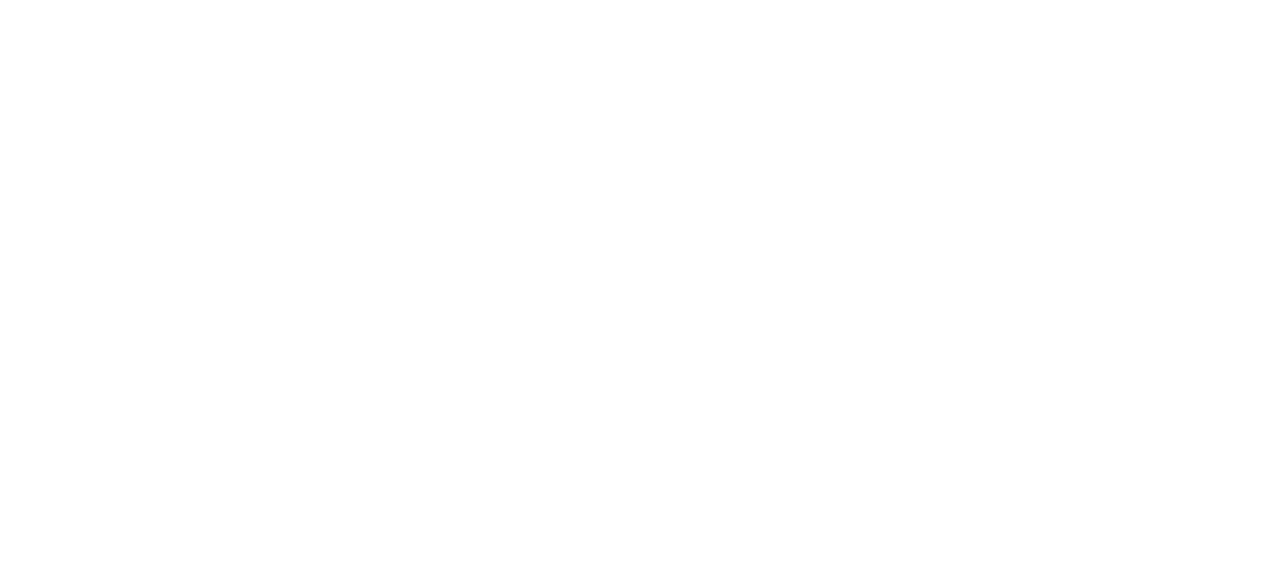
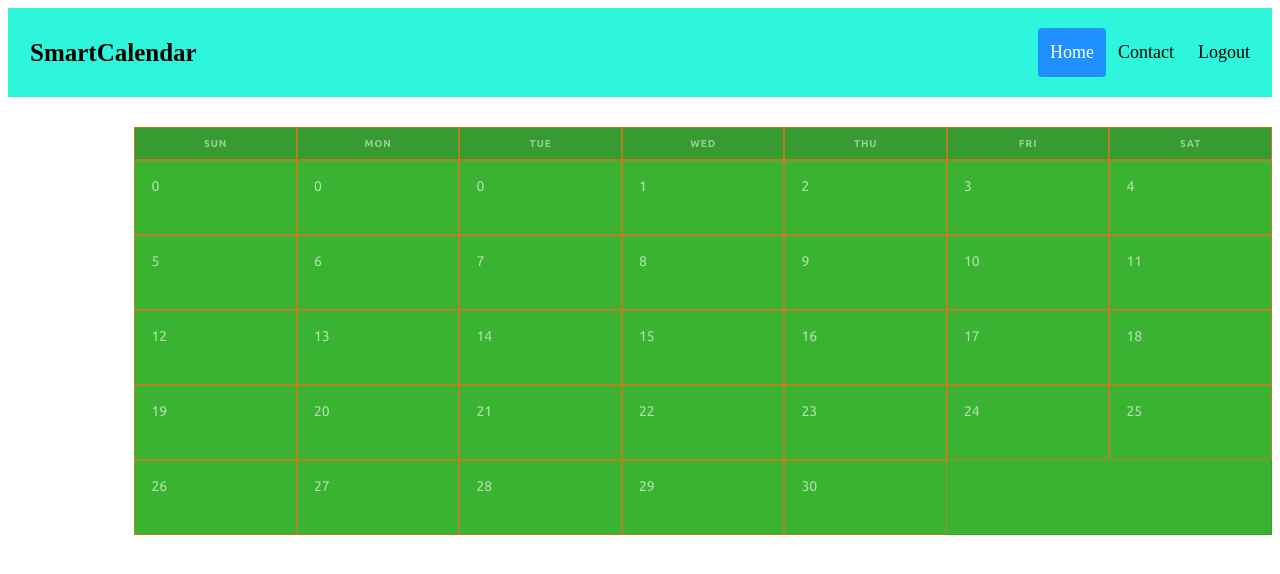
Before and after one commit to niraz888/SCalendar, an Angular app in the folder angular-client/client/: page /dashboard/calendar in a window 1280 px wide. Before the commit this address led to /. Shown: the top 574 px of the page. Built offline with nearby package versions, Linux system fonts and the light colour scheme.

Commit message:
calender comp + sync function

```diff
--- a/angular-client/client/src/app/app.module.ts
+++ b/angular-client/client/src/app/app.module.ts
@@ -8,14 +8,16 @@
 import {ServerService} from './server.service';
 import {HttpClientModule} from '@angular/common/http';
 import { RegisterComponent } from './register/register.component';
-import { DashboardComponent } from './dashboard/dashboard.component'
+import { DashboardComponent } from './dashboard/dashboard.component';
+import { CalendarComponent } from './calendar/calendar.component'
 
 @NgModule({
   declarations: [
     AppComponent,
     LoginComponent,
     RegisterComponent,
-    DashboardComponent
+    DashboardComponent,
+    CalendarComponent
   ],
   imports: [
     BrowserModule,
--- /dev/null
+++ b/angular-client/client/src/app/calendar/calendar.component.css
@@ -0,0 +1,15 @@
+body { margin: 12; }
+
+table { width: 90%;float:right; box-sizing: border-box; box-shadow: inset 0px 0px 0px 1px rgba(0,0,0,0.1); font-family: 'Ubuntu'; /*border-collapse: collapse;*/ border-spacing: 0; background-color: #3ab333; }
+
+th, td { border: 1px solid rgba(221, 116, 31, 0.788); box-sizing: border-box; }
+
+th { text-transform: uppercase; font-size:10px; font-weight:700; padding: 10px 0; color: rgba(255,255,255,0.5); background-color: #23232329; letter-spacing: 1px; }
+
+td { width: 14.285%; transition: all 0.3s; font-size: 14px; color: rgba(255,255,255,0.6); font-weight: 400; font-size: 14px; padding: 1.5% 1.5% 5%; vertical-align: initial; padding: 1.5% 0 ; height: 75px; }
+
+.day:hover { background-color: rgba(0,0,0,0.1); cursor:pointer; }
+
+.today { color: #FFF; background-color: rgba(0,0,0,.25) !important; }
+
+span.number { margin-left: 10% }
--- /dev/null
+++ b/angular-client/client/src/app/calendar/calendar.component.html
@@ -0,0 +1,30 @@
+<link href='https://fonts.googleapis.com/css?family=Ubuntu:400,500,700' rel='stylesheet' type='text/css'>
+
+<table style="margin-top: 30px;">
+  <tr>
+    <th class="day-name">Sun</th>
+    <th class="day-name">Mon</th>
+    <th class="day-name">Tue</th>
+    <th class="day-name">Wed</th>
+    <th class="day-name">Thu</th>
+    <th class="day-name">Fri</th>
+    <th class="day-name">Sat</th>
+  </tr>
+  <tr>
+    <td *ngFor="let d of calendar | slice:0:7;" class="day"><span class="number">{{d}}</span></td>
+  </tr>
+  <tr>
+    <td *ngFor="let d of calendar | slice:7:14;" class="day"><span class="number">{{d}}</span></td>
+  </tr>
+  <tr>
+    <td *ngFor="let d of calendar | slice:14:21;" class="day"><span class="number">{{d}}</span></td>
+  </tr>
+  <tr>
+    <td *ngFor="let d of calendar | slice:21:28;" class="day"><span class="number">{{d}}</span></td>
+
+  </tr>
+  <tr>
+    <td *ngFor="let d of calendar | slice:28:34;" class="day"><span class="number">{{d}}</span></td>
+
+  </tr>
+</table>
--- /dev/null
+++ b/angular-client/client/src/app/calendar/calendar.component.ts
@@ -0,0 +1,30 @@
+import { Component, OnInit } from '@angular/core';
+
+@Component({
+  selector: 'app-calendar',
+  templateUrl: './calendar.component.html',
+  styleUrls: ['./calendar.component.css']
+})
+export class CalendarComponent implements OnInit {
+  months = {1 : 31, 2: 28, 3: 31, 4:30, 5:31, 6:30, 7:31, 8:31, 9:30, 10:31, 11:30, 12:30}
+  current_year = 0
+  current_month = 0
+  calendar = []
+  constructor() { }
+
+  ngOnInit() {
+    var month = new Date().getMonth() + 1;
+    var year = new Date().getFullYear();
+    var first_day = new Date(year + "-" + month + "-01").getDay()
+    var i = 0;
+    for(i = 0; i < first_day; i++) {
+      this.calendar.push(0);
+    }
+    var count = this.months[month]
+    var j= 1;
+    for(j = 1; j < count + 1;j++) {
+      this.calendar.push(j)
+    }
+  }
+
+}
--- a/angular-client/client/src/app/dashboard/dashboard.component.html
+++ b/angular-client/client/src/app/dashboard/dashboard.component.html
@@ -6,3 +6,4 @@
     <a href="/login">Logout</a>
   </div>
 </div>
+<router-outlet></router-outlet>
```
Also changed, not shown: angular-client/client/src/app/app-routing.module.ts (+6 -1 lines), 1 other file (tests, documents, lock files or other folders).
